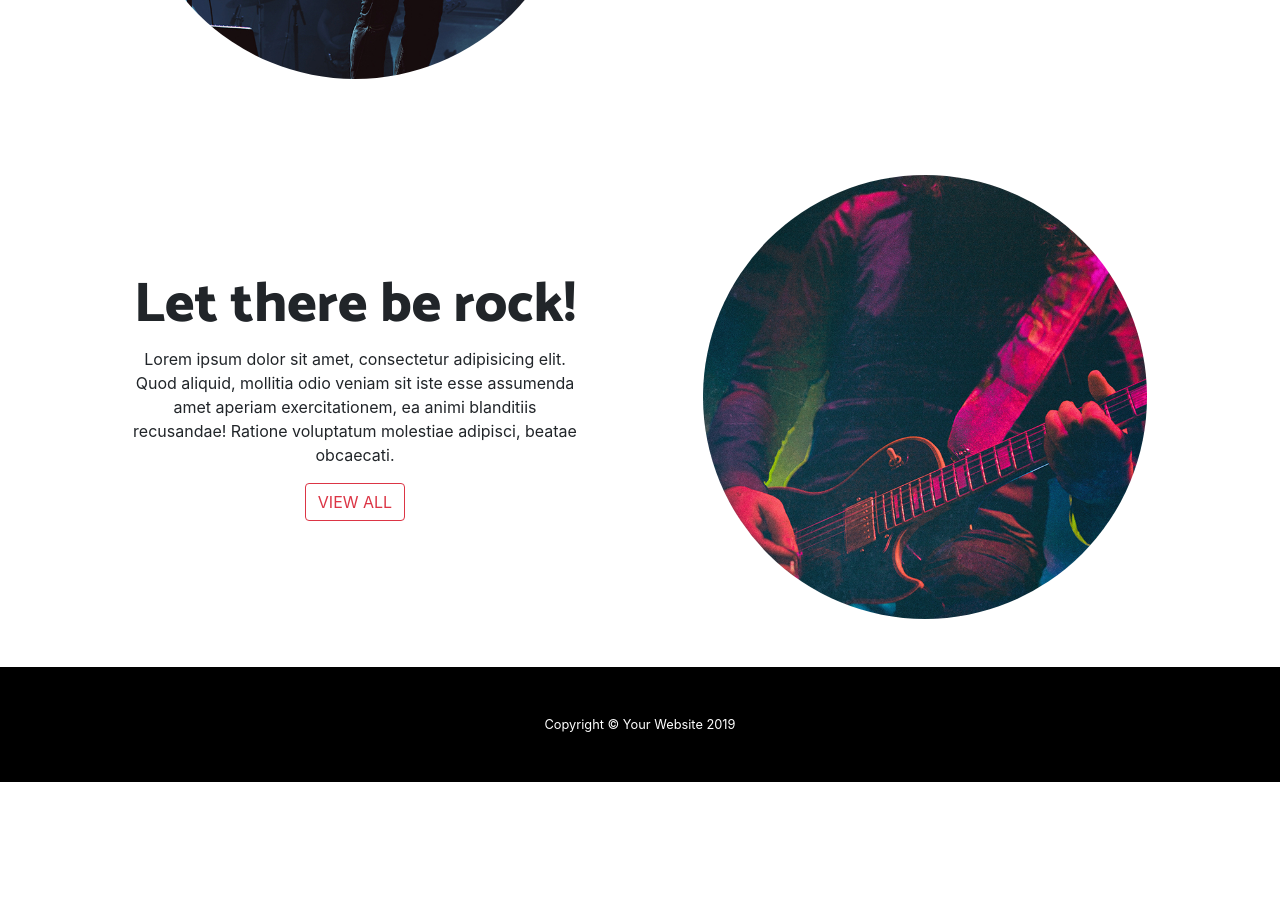
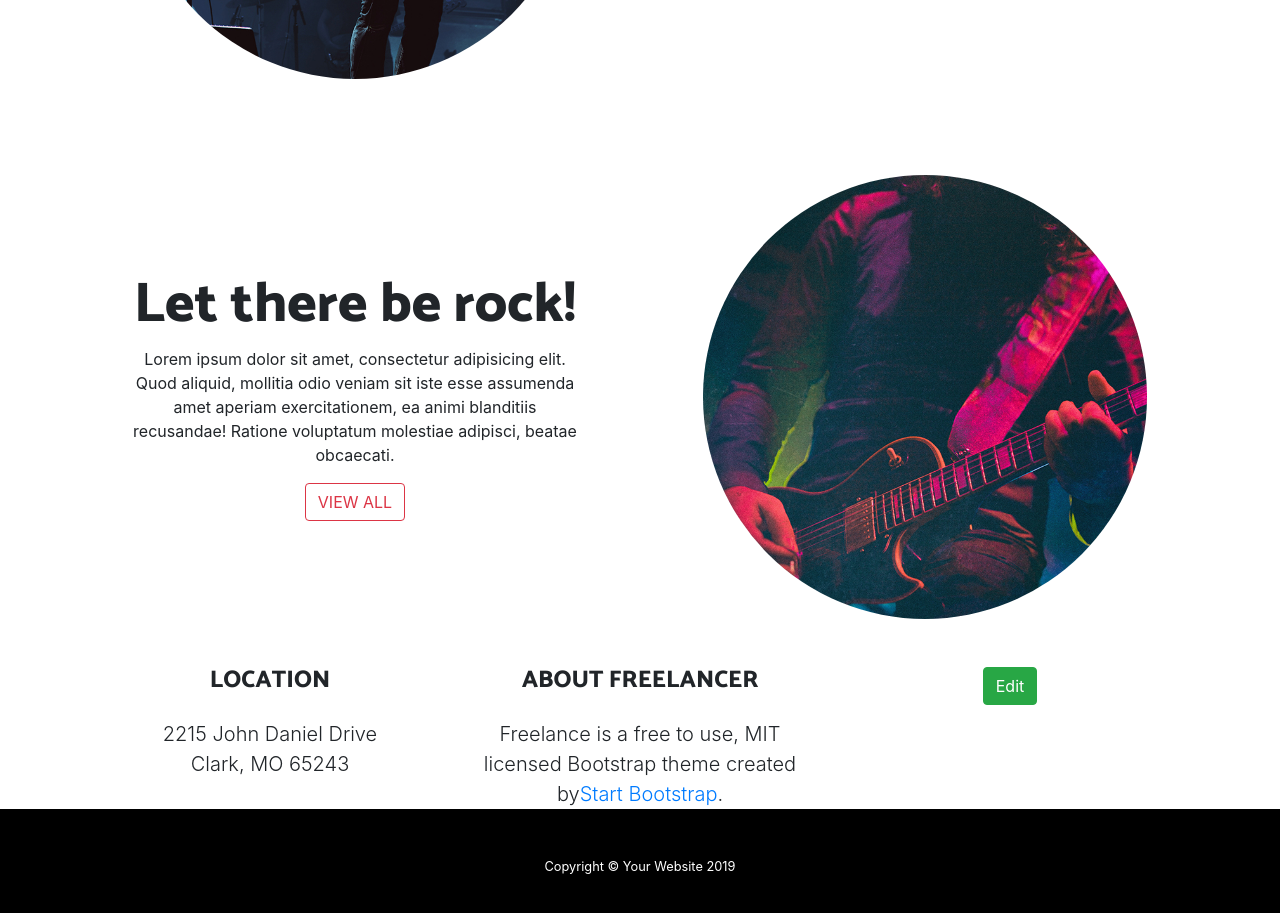
Before and after one commit to cungnguyen99/ReactJS_NDV_vd13, a React (Create React App) app: page / in a window 1280 px wide. Shown: the part 1640-2553 px from the top of the page. Before the commit the page ends 2422 px from the top, so only its background shows below. Built offline with nearby package versions, Linux system fonts and the light colour scheme.

Commit message:
create funtion displayCheck

```diff
--- a/src/Components/SectionClass.js
+++ b/src/Components/SectionClass.js
@@ -12,6 +12,48 @@ export default class SectionClass extends Component {
     isCollapsed:!this.state.isCollapsed
   })}
 
+  renderFooter=()=>(
+    <footer className="footer text-center">
+    <div className="container">
+      <div className="row">
+        <div className="col-lg-4 mb-5 mb-lg-0">
+          <h4 className="text-uppercase mb-4">Location</h4>
+          <p className="lead mb-0">
+            2215 John Daniel Drive
+            <br />
+            Clark, MO 65243
+          </p>
+        </div>
+        <div className="col-lg-4">
+          <h4 className="text-uppercase mb-4">About Freelancer</h4>
+          <p className="lead mb-0">
+            Freelance is a free to use, MIT licensed Bootstrap theme created by
+            <a href="http://startbootstrap.com">Start Bootstrap</a>
+            .
+          </p>
+        </div>
+        <div className="col-lg-4">
+          <button className="btn btn-success text-center" onClick={()=>this.notification()}>Edit</button>
+        </div>
+      </div>
+    </div>
+  </footer>
+  )
+
+  renderForm=()=>(
+    <div className="row">
+      <input className="form-control" type="text" placeholder="Edit"/>
+      <button className="btn btn-success" onClick={()=>this.notification()}>Save</button>
+    </div>
+  )
+
+  displayCheck=()=>{
+    if(this.state.isCollapsed===false){
+      return this.renderFooter()
+    }else{
+      return this.renderForm()
+    }
+  }
   render() {
     return (
       <section>
@@ -34,6 +76,7 @@ export default class SectionClass extends Component {
             </div>
           </div>
         </div>
+        {this.displayCheck()}
       </div>
     </section>
     )
```
